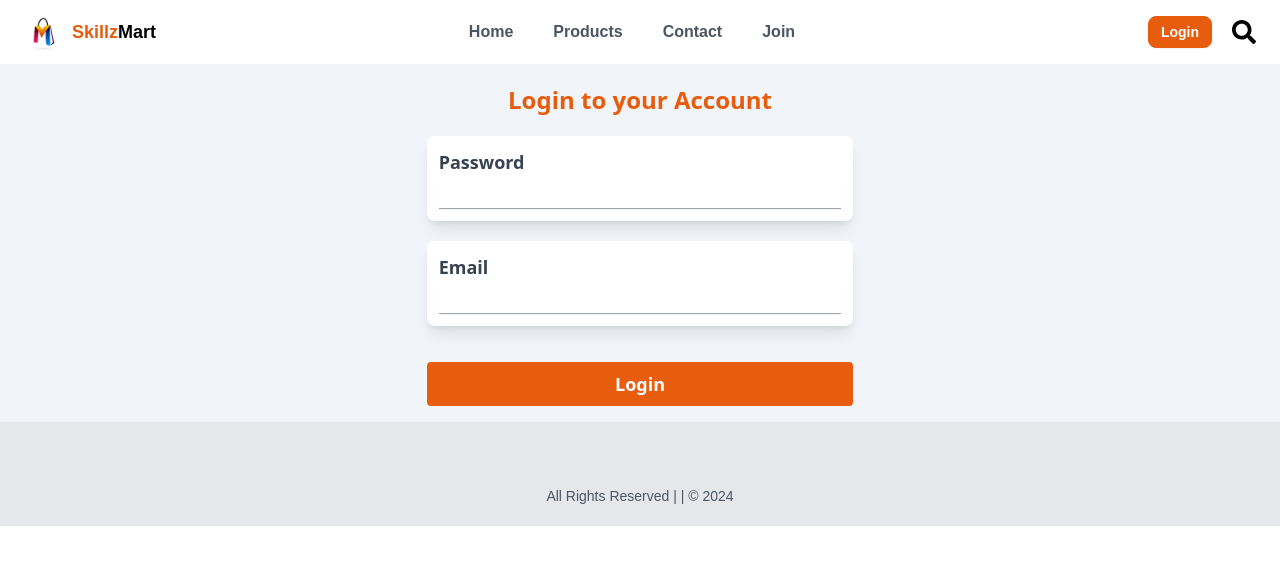
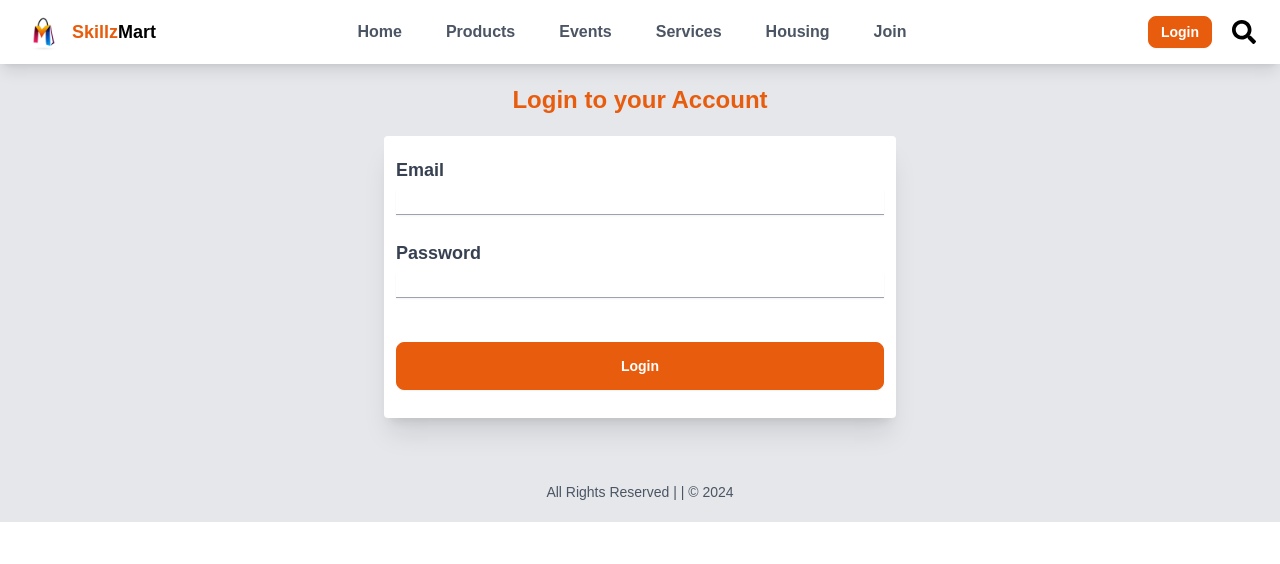
Before and after one commit to abrahamebij/skillzmart, a Next.js app: page /login in a window 1280 px wide. Shown: the top 564 px of the page. Built offline with nearby package versions, Linux system fonts and the light colour scheme.

Commit message:
ui update across various pages

```diff
--- a/app/components/FormInput.jsx
+++ b/app/components/FormInput.jsx
@@ -2,7 +2,7 @@ import React from "react";
 
 const FormInput = ({ id, name, title, type, placeholder, required }) => {
   return (
-    <div className="w-full bg-white rounded-lg flex flex-col gap-y-2 p-3 shadow-lg">
+    <div className="w-full rounded-lg flex flex-col gap-y-1.5 my-3">
       <label className="font-semibold text-lg" htmlFor={id}>
         {title}
       </label>
--- a/app/components/Navbar.jsx
+++ b/app/components/Navbar.jsx
@@ -44,16 +44,22 @@ const Navbar = () => {
               isOpen ? "collapse-open" : "collapse-close"
             } overflow-hidden lg:collapse-open lg:w-fit absolute lg:static bg-white rounded-t-none flex-1 z-10`}
           >
-            <div className="collapse-content lg:!py-0 lg:flex items-center lg:gap-x-10 justify-center">
+            <div className="collapse-content lg:!py-0 lg:flex items-center lg:gap-x-5 justify-center !px-0">
               <Link href={"/"} className="nav-link" onClick={closeMenu}>
                 Home
               </Link>
               <Link href={"/products"} className="nav-link" onClick={closeMenu}>
                 Products
               </Link>
-              <Link href={"/contact"} className="nav-link" onClick={closeMenu}>
-                Contact
-              </Link>{" "}
+              <Link href={"/events"} className="nav-link" onClick={closeMenu}>
+                Events
+              </Link>
+              <Link href={"/services"} className="nav-link" onClick={closeMenu}>
+                Services
+              </Link>
+              <Link href={"/housing"} className="nav-link" onClick={closeMenu}>
+                Housing
+              </Link>
               <Link href={"/signup"} className="nav-link" onClick={closeMenu}>
                 Join
               </Link>
--- a/app/database/dbConnect.js
+++ b/app/database/dbConnect.js
@@ -1,3 +1,4 @@
+// The sole purpose of this file is to allow our app to connect to the database
 import mongoose from "mongoose";
 
 let cached = global.mongoose;
--- a/app/database/models/Product.js
+++ b/app/database/models/Product.js
@@ -5,15 +5,18 @@ const productSchema = new mongoose.Schema({
   name: String,
   description: String,
   price: Number,
-  description: String,
   category: String,
+  views: { type: Number, default: 0 },
   img: [String],
   negotiable: Boolean,
   createdAt: {
     type: Date,
     default: Date(),
   },
-  updatedAt: Date,
+  updatedAt: {
+    type: Date,
+    default: Date(),
+  },
 });
 
 // const Product =
--- a/app/globals.css
+++ b/app/globals.css
@@ -18,7 +18,7 @@ body {
 }
 
 .nav-link {
-  @apply border-b lg:border-b-0 block lg:inline-block py-3 hover:bg-gray-100 lg:hover:bg-transparent text-gray-700 lg:text-gray-600 lg:link hover:lg:link-primary lg:link-hover lg:underline-offset-1 font-semibold;
+  @apply border-b lg:border-b-0 block lg:inline-block py-3 hover:bg-gray-100 lg:hover:bg-transparent text-gray-700 lg:text-gray-600 lg:link hover:lg:link-primary lg:link-hover lg:underline-offset-1 font-semibold px-3;
 }
 
 @layer utilities {
--- a/app/home/VendorCTA.jsx
+++ b/app/home/VendorCTA.jsx
@@ -3,17 +3,15 @@ import Link from "next/link";
 
 const VendorCTA = () => {
   return (
-    <section className="py-16 bg-tertiary text-center">
-      <h2 className="text-3xl font-bold text-gray-800">
+    <section className="py-16 px-5 bg-tertiary text-center">
+      <h2 className="text-3xl font-bold text-gray-800 pb-2">
         Become a Vendor at SkillzMart
       </h2>
       <p className="mt-4 text-lg text-gray-600">
         Are you a student? Start selling your products and services today!
       </p>
-      <Link href="/signup">
-        <p className="mt-8 inline-block bg-primary text-white py-3 px-8 rounded-lg hover:bg-primary/85">
-          Sign Up Now
-        </p>
+      <Link href="/signup" className="btn btn-primary mt-8 text-white">
+        Sign Up Now
       </Link>
     </section>
   );
--- a/app/layout.tsx
+++ b/app/layout.tsx
@@ -1,5 +1,6 @@
 import type { Metadata } from "next";
 import { Toaster } from "sonner";
+import NextTopLoader from "nextjs-toploader";
 import Navbar from "./components/Navbar";
 import Footer from "./components/Footer";
 import "./globals.css";
@@ -18,9 +19,15 @@ export default function RootLayout({
   return (
     <html lang="en">
       <body className={`bg-gray-200 text-gray-700`}>
-        <Toaster position="top-right" />
+        {/* The toast notification */}
+        <Toaster position="top-right" richColors />
+        {/* The loading bar */}
+        <NextTopLoader easing="ease" color="#E85C0D" height={4} />
+        {/* Navigation */}
         <Navbar />
+        {/* Content */}
         {children}
+        {/* Footer */}
         <Footer />
       </body>
     </html>
--- a/app/login/page.jsx
+++ b/app/login/page.jsx
@@ -1,17 +1,27 @@
+"use client";
 import React from "react";
 import FormInput from "../components/FormInput";
 
 export default function page() {
+  function handleSubmit(e) {
+    e.preventDefault();
+  }
   return (
-    <div className="w-full h-full bg-slate-100 flex items-center justify-center flex-1">
-      <div className="w-10/12 md:w-1/2 lg:w-1/3 h-1/3 md:h-1/2 lg:h-2/3 font-sans">
+    <div className="w-full h-full flex items-center justify-center flex-1">
+      <div className="w-10/12 md:w-3/5 lg:w-2/5">
         <h2 className=" font-bold text-primary text-center my-5 text-lg md:text-xl lg:text-2xl">
           Login to your Account
         </h2>
-        <form className="flex flex-col gap-y-5">
+        <form
+          className="flex flex-col bg-white px-3 py-2 rounded shadow-xl"
+          onSubmit={handleSubmit}
+        >
+          <FormInput title={"Email"} id={"email"} type={"email"} />
           <FormInput title={"Password"} id={"password"} type={"password"} />
-          <FormInput title={"Email"} id={"email"} type={"email"} />
-          <button className="w-full p-2 text-lg bg-primary text-white font-semibold rounded my-4 lg:hover:scale-[1.03] duration-500">
+          <button
+            type="submit"
+            className="btn btn-primary text-white mb-5 mt-8"
+          >
             Login
           </button>
         </form>
--- a/app/signup/page.jsx
+++ b/app/signup/page.jsx
@@ -20,7 +20,19 @@ export default function page() {
     };
 
     // Send the user data to the server to create a new user
-    let response = await createUser(data);
+    let response = await createUser({
+      ...data,
+      products: [
+        {
+          name: "Earrings",
+          description: "String description",
+          price: 500,
+          category: "Accessories",
+          img: ["/cup.jpg"],
+          negotiable: false,
+        },
+      ],
+    });
     // The createUser function returns a promise that resolves to the success message if the user is created successfully, or null if there was an error
     // Toast.success or Toast.error are used to display success or error messages respectively using the sonner library
     if (response) {
@@ -30,12 +42,15 @@ export default function page() {
     }
   }
   return (
-    <div className="w-full h-full bg-slate-100 flex items-center justify-center">
-      <div className="w-10/12 md:w-1/2 lg:w-1/3 h-1/3 md:h-1/2 lg:h-2/3 font-sans">
+    <div className="w-full h-full flex items-center justify-center">
+      <div className="w-10/12 md:w-3/5 lg:w-2/5">
         <h2 className=" font-bold text-primary text-center my-5 text-lg md:text-xl lg:text-2xl">
           Sign Up to Continue
         </h2>
-        <form className="flex flex-col gap-y-4" onSubmit={handleSubmit}>
+        <form
+          className="flex flex-col gap-y-4 bg-white rounded px-3 py-2 shadow-xl"
+          onSubmit={handleSubmit}
+        >
           <FormInput
             title={"Name"}
             placeholder={"Enter your name here.."}
--- a/instrumentation.js
+++ b/instrumentation.js
@@ -1,3 +1,4 @@
+//The purpose of this file is to allow the the database be connected automatically when the app starts
 import connect from "./app/database/dbConnect";
 
 export async function register() {
--- a/package.json
+++ b/package.json
@@ -12,6 +12,7 @@
     "flowbite": "^2.5.2",
     "mongoose": "^8.7.1",
     "next": "14.2.14",
+    "nextjs-toploader": "^1.6.12",
     "react": "^18",
     "react-dom": "^18",
     "react-icons": "^5.3.0",
```
Also changed, not shown: 1 other file (tests, documents, lock files or other folders).
